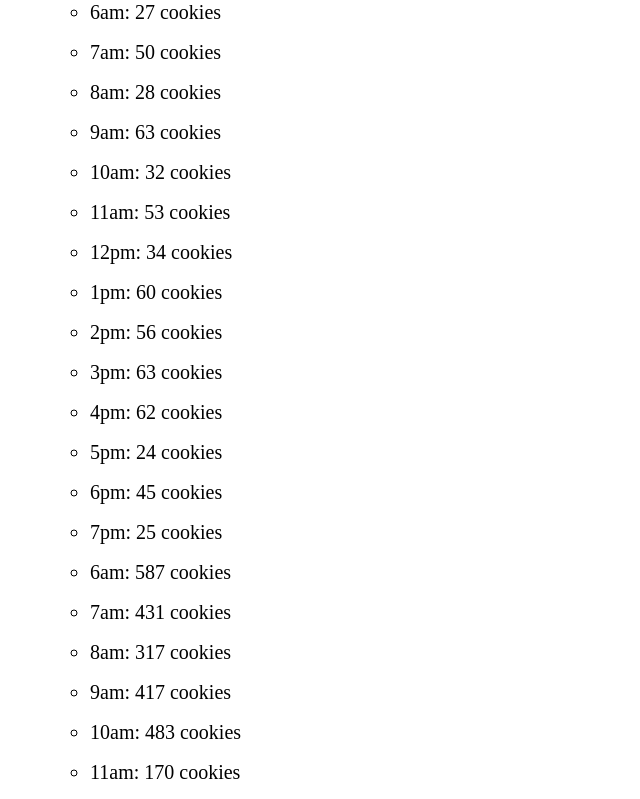
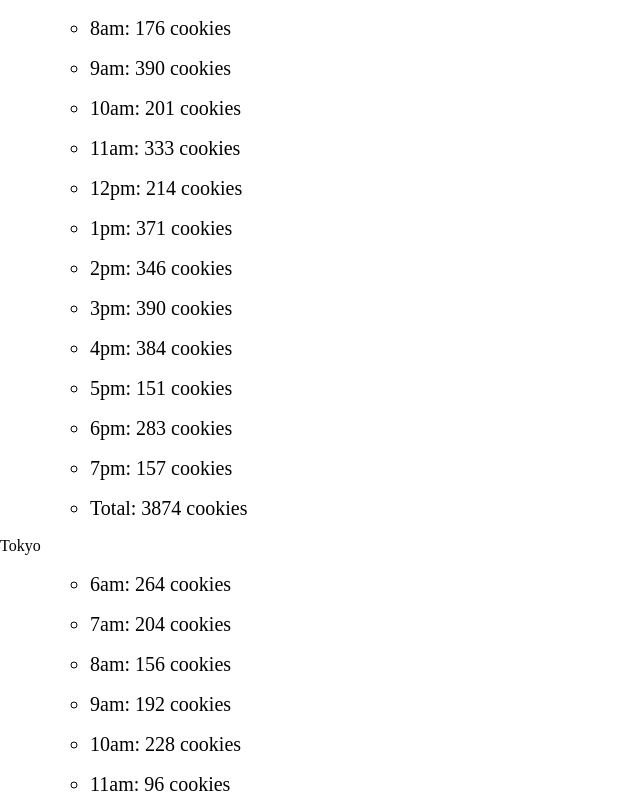
Before and after one commit to Dima-Zeklam/cookie-stand, a plain HTML site: page sales.html in a window 1280 px wide. Shown: the part 98-897 px from the top of the page, without its empty margins (0-640 px from the left). Drawn offline with Linux system fonts and the light colour scheme.

Commit message:
objectes

```diff
--- a/js/app.js
+++ b/js/app.js
@@ -5,65 +5,81 @@ let store1 = {
    max: 65 ,
    avg: 6.3,
    location: 'Sattle' ,
-
+   hourlySales:[],
    hour: ['6am','7am','8am','9am','10am','11am','12pm','1pm','2pm','3pm','4pm','5pm','6pm','7pm'] ,
 
     setRandom : function(){
-     let randNum = Math.floor(Math.random()*(this.max-this.min+1)+this.min);
-     return randNum;
+     let randNum = Math.floor(Math.random()*(this.max-this.min)+this.min);
+     return Math.floor(randNum*this.avg);
     },
     cookieP : function(){
-        let h1 = document.getElementById('title');
-         h1.textContent = this.location;
-        let diveL = document.getElementById('cookie');
+        let sum=0;
+        let num=0;
+        let diveL = document.getElementById('list1');
        let ulEl = document.createElement('ul');
        diveL.appendChild(ulEl);
+    ulEl.textContent = this.location;
+    for(let i=0;i<15;i++){
+        let liEL = document.createElement('li');
+        if(i == 14){
+            liEL.textContent = 'Total: ' + sum +' cookies';
+            ulEl.appendChild(liEL);
+            break;
+        }
+        num = this.setRandom();
+        sum=sum+num;
+        liEL.textContent =  this.hour[i] + ': ' + num  + ' cookies';
 
-    for(let i=0;i<14;i++){
-        let liEL = document.createElement('li');
-        liEL.textContent =  this.hour[i] + ': ' + this.setRandom() + ' cookies';
         ulEl.appendChild(liEL);
+    }
 
-    }
     diveL.appendChild(ulEl);
 
     }
 
-};
+}
 
 store1.cookieP();
 
 
 let store2 = {
     min: 3 ,
-    max: 624 ,
-    avg: 3.7,
+    max: 24 ,
+    avg:12,
     location: 'Tokyo' ,
 
     hour: ['6am','7am','8am','9am','10am','11am','12pm','1pm','2pm','3pm','4pm','5pm','6pm','7pm'] ,
 
      setRandom : function(){
-      let randNum = Math.floor(Math.random()*(this.max-this.min+1)+this.min);
-      return randNum;
+      let randNum = Math.floor(Math.random()*(this.max-this.min)+this.min);
+      return Math.floor(randNum*this.avg);
      },
      cookieP : function(){
-         let h1 = document.getElementById('title');
-          h1.textContent = this.location;
-         let diveL = document.getElementById('cookie');
+
+        let sum=0;
+        let num=0;
+        let diveL = document.getElementById('list1');
        let ulEl = document.createElement('ul');
        diveL.appendChild(ulEl);
+    ulEl.textContent = this.location;
+    for(let i=0;i<15;i++){
+        let liEL = document.createElement('li');
+        if(i == 14){
+            liEL.textContent = 'Total: ' + sum +' cookies';
+            ulEl.appendChild(liEL);
+            break;
+        }
+        num = this.setRandom();
+        sum=sum+num;
+        liEL.textContent =  this.hour[i] + ': ' + num  + ' cookies';
 
-     for(let i=0;i<14;i++){
-         let liEL = document.createElement('li');
-         liEL.textContent =  this.hour[i] + ': ' + this.setRandom() + ' cookies';
         ulEl.appendChild(liEL);
-
      }
      diveL.appendChild(ulEl);
 
      }
 
- };
+ }
 
  store2.cookieP();
 
@@ -72,25 +88,77 @@ let store2 = {
  let store3 = {
     min: 11,
     max: 38 ,
-    avg: 2.3,
+    avg: 3.7,
     location: 'Dubai' ,
 
     hour: ['6am','7am','8am','9am','10am','11am','12pm','1pm','2pm','3pm','4pm','5pm','6pm','7pm'] ,
 
      setRandom : function(){
-      let randNum = Math.floor(Math.random()*(this.max-this.min+1)+this.min);
-      return randNum;
+      let randNum = Math.floor(Math.random()*(this.max-this.min)+this.min);
+      return Math.floor(randNum*this.avg);
      },
      cookieP : function(){
-         let h1 = document.getElementById('title');
-          h1.textContent = this.location;
-         let diveL = document.getElementById('cookie');
+
+        let sum=0;
+        let num=0;
+        let diveL = document.getElementById('list1');
        let ulEl = document.createElement('ul');
        diveL.appendChild(ulEl);
+    ulEl.textContent = this.location;
+    for(let i=0;i<15;i++){
+        let liEL = document.createElement('li');
+        if(i == 14){
+            liEL.textContent = 'Total: ' + sum +' cookies';
+            ulEl.appendChild(liEL);
+            break;
+        }
+        num = this.setRandom();
+        sum=sum+num;
+        liEL.textContent =  this.hour[i] + ': ' + num  + ' cookies';
 
-     for(let i=0;i<14;i++){
+        ulEl.appendChild(liEL);
+     }
+     diveL.appendChild(ulEl);
+
+     }
+
+ }
+
+ store3.cookieP();
+
+
+
+let store4 = {
+    min: 20,
+    max: 38 ,
+    avg: 2.3,
+    location: 'Paris' ,
+
+    hour: ['6am','7am','8am','9am','10am','11am','12pm','1pm','2pm','3pm','4pm','5pm','6pm','7pm'] ,
+
+     setRandom : function(){
+      let randNum = Math.floor(Math.random()*(this.max-this.min)+this.min);
+      return Math.floor(randNum*this.avg);
+     },
+     cookieP : function(){
+
+        let sum=0;
+        let num=0;
+        let diveL = document.getElementById('list1');
+       let ulEl = document.createElement('ul');
+       diveL.appendChild(ulEl);
+    ulEl.textContent = this.location;
+    for(let i=0;i<15;i++){
         let liEL = document.createElement('li');
-         liEL.textContent =  this.hour[i] + ': ' + this.setRandom() + ' cookies';
+        if(i == 14){
+            liEL.textContent = 'Total: ' + sum +' cookies';
+            ulEl.appendChild(liEL);
+            break;
+        }
+        num = this.setRandom();
+        sum=sum+num;
+        liEL.textContent =  this.hour[i] + ': ' + num  + ' cookies';
+
         ulEl.appendChild(liEL);
 
      }
@@ -98,9 +166,48 @@ let store2 = {
 
      }
 
- };
+ }
 
- store3.cookieP();
+ store4.cookieP();
 
-//  Paris	20	38	2.3
-//  Lima	2	16	4.6
+
+ let store5 = {
+    min: 2,
+    max: 16 ,
+    avg: 4.6,
+    location: 'Lima' ,
+
+    hour: ['6am','7am','8am','9am','10am','11am','12pm','1pm','2pm','3pm','4pm','5pm','6pm','7pm'] ,
+
+     setRandom : function(){
+      let randNum = Math.floor(Math.random()*(this.max-this.min)+this.min);
+      return Math.floor(randNum*this.avg);
+     },
+     cookieP : function(){
+
+        let sum=0;
+        let num=0;
+        let diveL = document.getElementById('list1');
+       let ulEl = document.createElement('ul');
+       diveL.appendChild(ulEl);
+    ulEl.textContent = this.location;
+    for(let i=0;i<15;i++){
+        let liEL = document.createElement('li');
+        if(i == 14){
+            liEL.textContent = 'Total: ' + sum +' cookies';
+            ulEl.appendChild(liEL);
+            break;
+        }
+        num = this.setRandom();
+        sum=sum+num;
+        liEL.textContent =  this.hour[i] + ': ' + num  + ' cookies';
+
+        ulEl.appendChild(liEL);
+
+     }
+     diveL.appendChild(ulEl);
+
+     }
+
+ }
+ store5.cookieP();
--- a/sales.html
+++ b/sales.html
@@ -12,8 +12,12 @@
 <body>
     <header></header>
     <main>
-        <h1  id="title"></h1>
-        <div id="cookie"></div>
+        <div id="list1"></div>
+        <div id="list2"></div>
+        <div id="list3"></div>
+        <div id="list4"></div>
+        <div id="list5"></div>
+
     </main>
     <footer></footer>
      <script src="js/app.js"></script>
```
Lines whose indentation alone changed are shown as unchanged.
